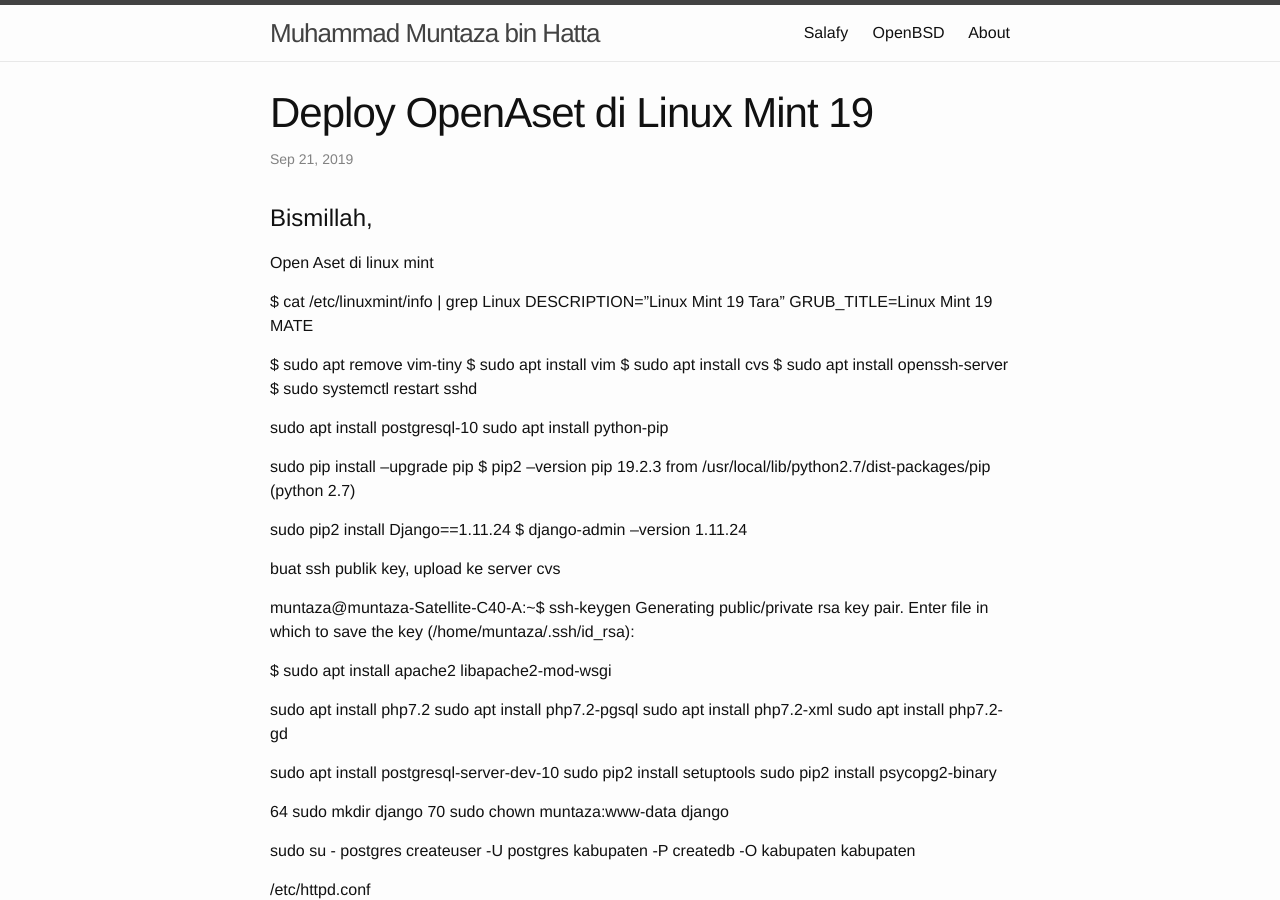
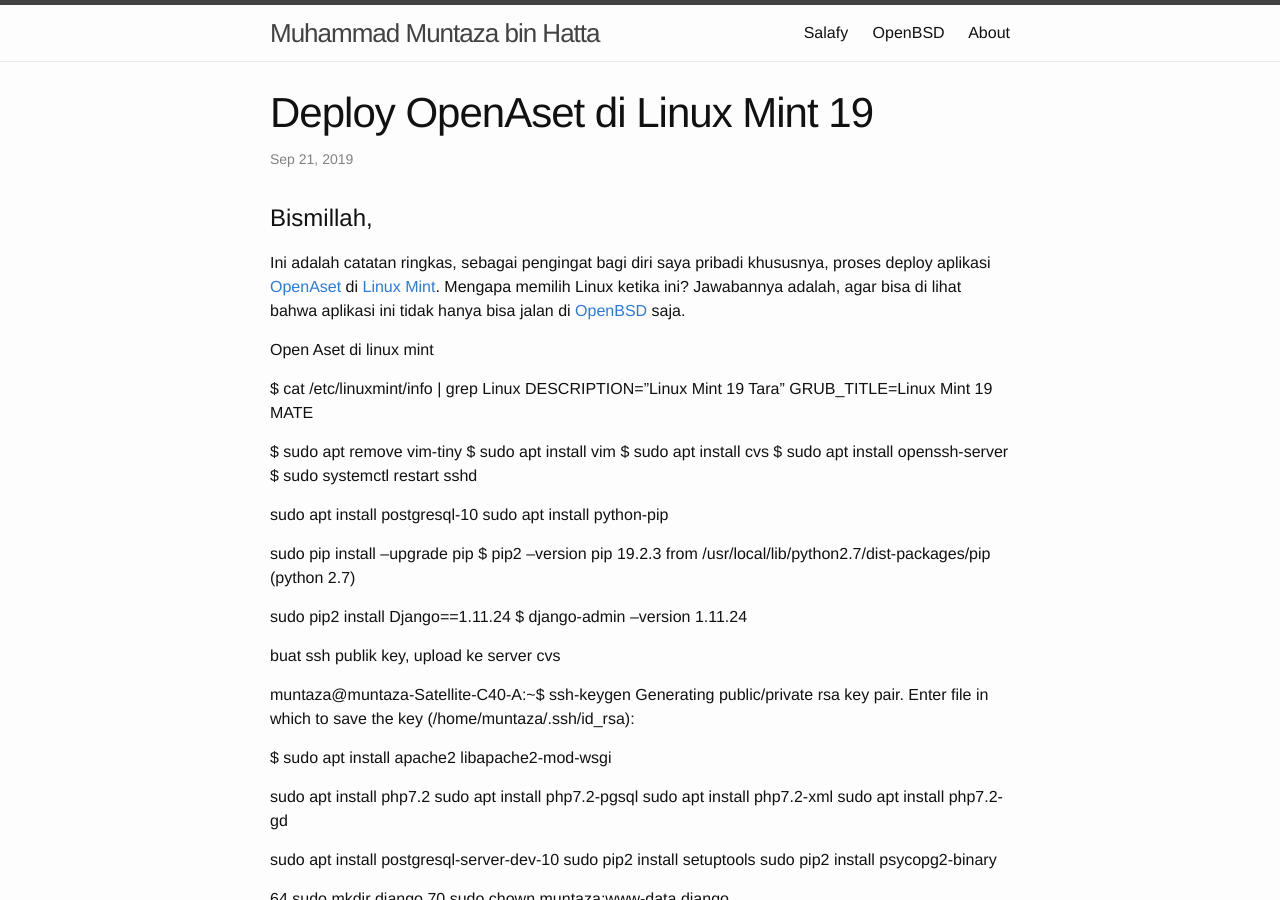
Before and after one commit to muntaza/muntaza.github.io, a Jekyll site: the page built from _posts/2019-09-21-openaset-linux-mint.markdown, in a window 1280 px wide and 900 px high. Built offline with Jekyll 4.4.1, drawn with Linux system fonts in a browser that asks for light colours.

Commit message:
linux dan openaset

```diff
--- a/_posts/2019-09-21-openaset-linux-mint.markdown
+++ b/_posts/2019-09-21-openaset-linux-mint.markdown
@@ -7,6 +7,11 @@
 
 # Bismillah,
 
+Ini adalah catatan ringkas, sebagai pengingat bagi diri saya pribadi khususnya,
+proses deploy aplikasi [OpenAset](https://github.com/muntaza/Open-Aset) di
+[Linux Mint](https://www.linuxmint.com/).
+Mengapa memilih Linux ketika ini? Jawabannya adalah, agar bisa di lihat bahwa aplikasi
+ini tidak hanya bisa jalan di [OpenBSD](https://www.openbsd.org/) saja.
 
 {% highlight text %}
 {% endhighlight %}
```
